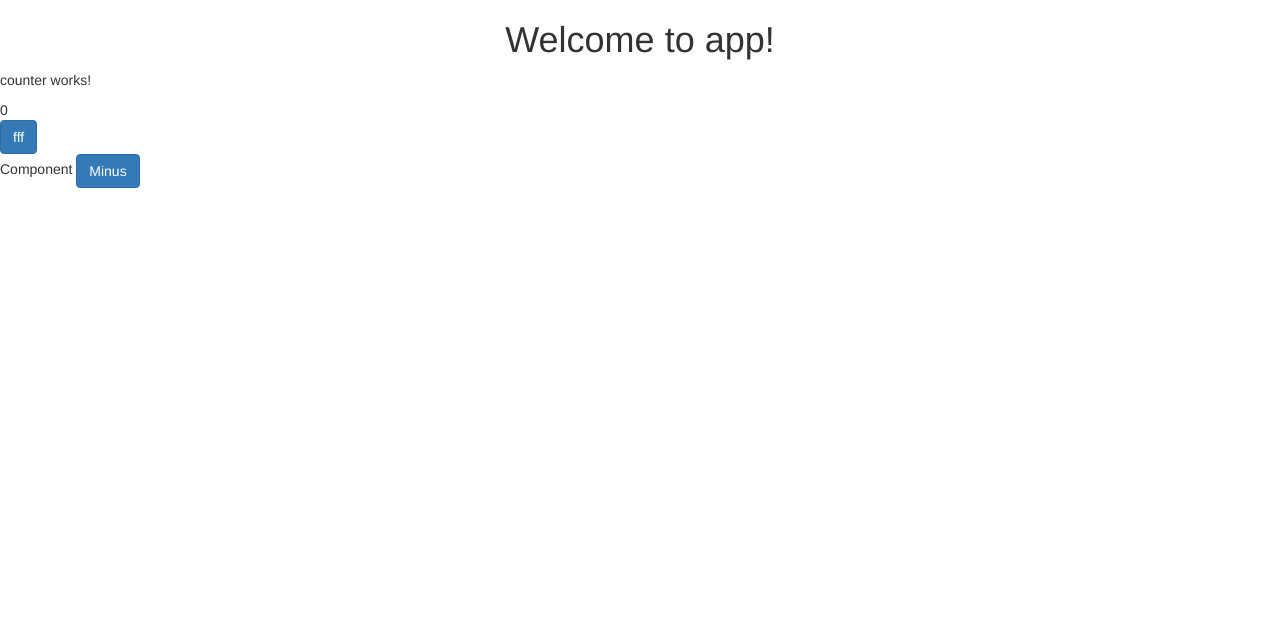
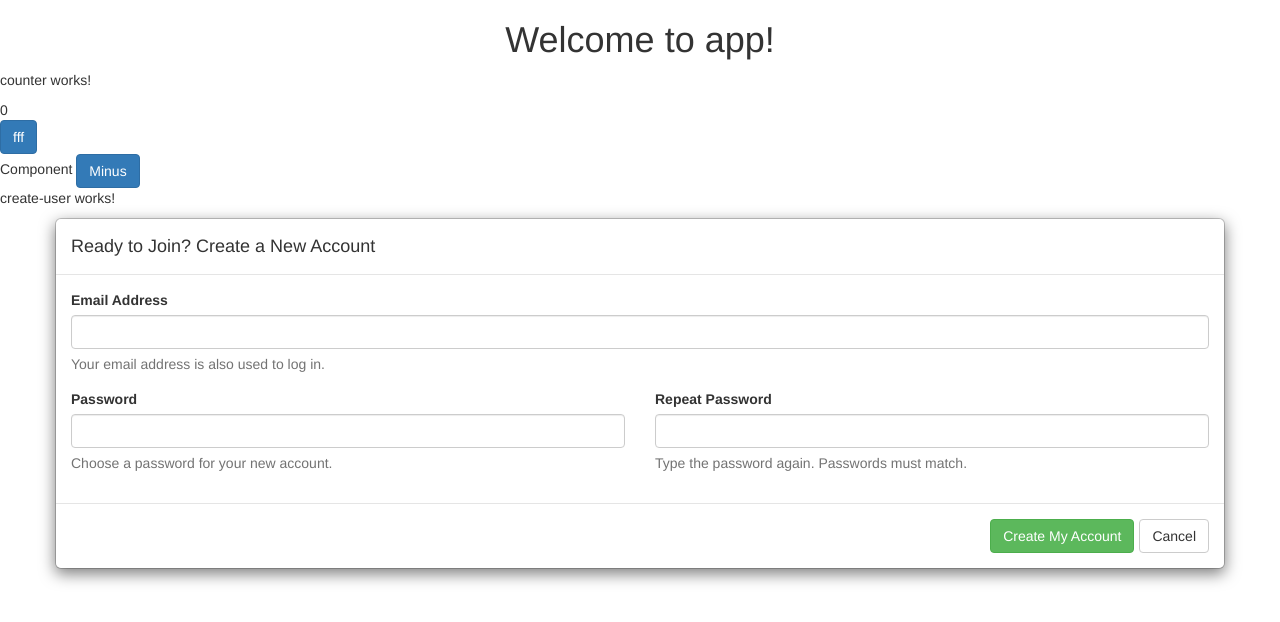
Before and after one commit to bestdeveloper-org/bd2-angular, an Angular app: page / in a window 1280 px wide. Shown: the top 622 px of the page. Built offline with nearby package versions, Linux system fonts and the light colour scheme.

Commit message:
adaugat componenta de create user

```diff
--- a/src/app/app.component.html
+++ b/src/app/app.component.html
@@ -18,3 +18,5 @@
 <!--</ul>-->
 
 <app-counter></app-counter>
+
+<app-create-user></app-create-user>
--- a/src/app/app.module.ts
+++ b/src/app/app.module.ts
@@ -5,13 +5,15 @@ import { NgModule } from '@angular/core';
 import { AppComponent } from './app.component';
 import { CounterComponent } from './counter/counter/counter.component';
 import { ButtonComponent } from './counter/button/button.component';
+import { CreateUserComponent } from './user/create-user/create-user.component';
 
 
 @NgModule({
   declarations: [
     AppComponent,
     CounterComponent,
-    ButtonComponent
+    ButtonComponent,
+    CreateUserComponent
   ],
   imports: [
     BrowserModule
--- /dev/null
+++ b/src/app/user/create-user/create-user.component.html
@@ -0,0 +1,52 @@
+<p>
+  create-user works!
+</p>
+
+
+
+
+
+<div class="container">
+    <div class="row">
+	<div class="modal-content">
+
+    					<div class="modal-header">
+							<button type="button" class="close" data-dismiss="modal" aria-hidden="true"><i class="fa fa-times"></i></button>
+							<h4 class="modal-title">Ready to Join? Create a New Account</h4>
+						</div>
+
+						<form action="" method="post">
+							<div class="modal-body">
+								<div class="form-group">
+									<label for="userEmail">Email Address</label>
+									<input type="text" class="form-control" required="" name="userEmail" value="">
+									<span class="help-block">Your email address is also used to log in.</span>
+								</div>
+								<div class="row">
+									<div class="col-md-6">
+										<div class="form-group">
+											<label for="password">Password</label>
+											<input type="password" class="form-control" required="" name="password" value="">
+											<span class="help-block">Choose a password for your new account.</span>
+										</div>
+									</div>
+									<div class="col-md-6">
+										<div class="form-group">
+											<label for="passwordr">Repeat Password</label>
+											<input type="password" class="form-control" required="" name="passwordr" value="">
+											<span class="help-block">Type the password again. Passwords must match.</span>
+										</div>
+									</div>
+								</div>
+							</div>
+
+							<div class="modal-footer">
+								<input type="hidden" name="isEmpty" value="">
+								<button type="input" name="submit" value="newAccount" class="btn btn-success btn-icon"><i class="fa fa-check"></i> Create My Account</button>
+								<button type="button" class="btn btn-default btn-icon" data-dismiss="modal"><i class="fa fa-times-circle"></i> Cancel</button>
+							</div>
+						</form>
+
+					</div>
+	</div>
+</div>
--- /dev/null
+++ b/src/app/user/create-user/create-user.component.ts
@@ -0,0 +1,15 @@
+import { Component, OnInit } from '@angular/core';
+
+@Component({
+  selector: 'app-create-user',
+  templateUrl: './create-user.component.html',
+  styleUrls: ['./create-user.component.css']
+})
+export class CreateUserComponent implements OnInit {
+
+  constructor() { }
+
+  ngOnInit() {
+  }
+
+}
```
Also changed, not shown: src/app/user/create-user/create-user.component.css (added), 1 other file (tests, documents, lock files or other folders).
